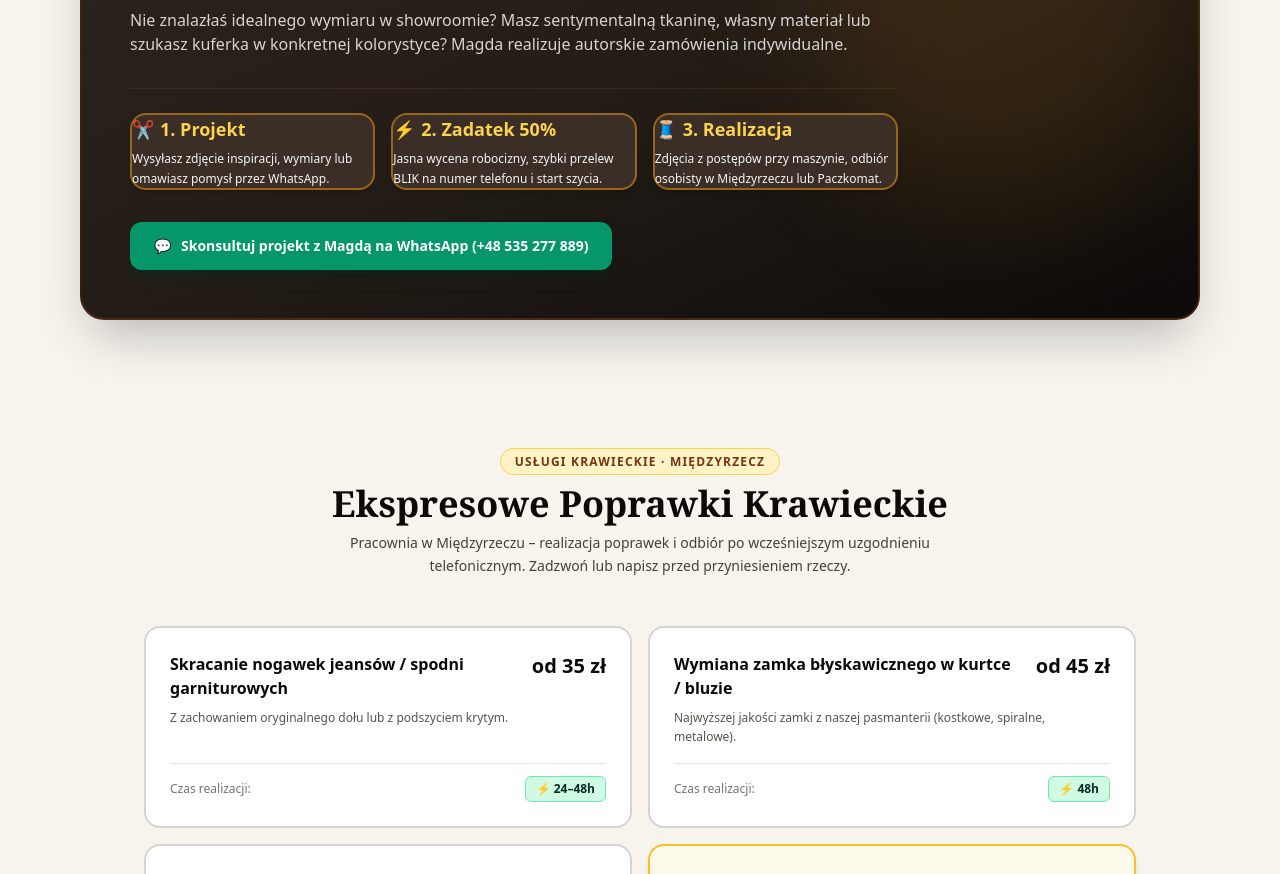
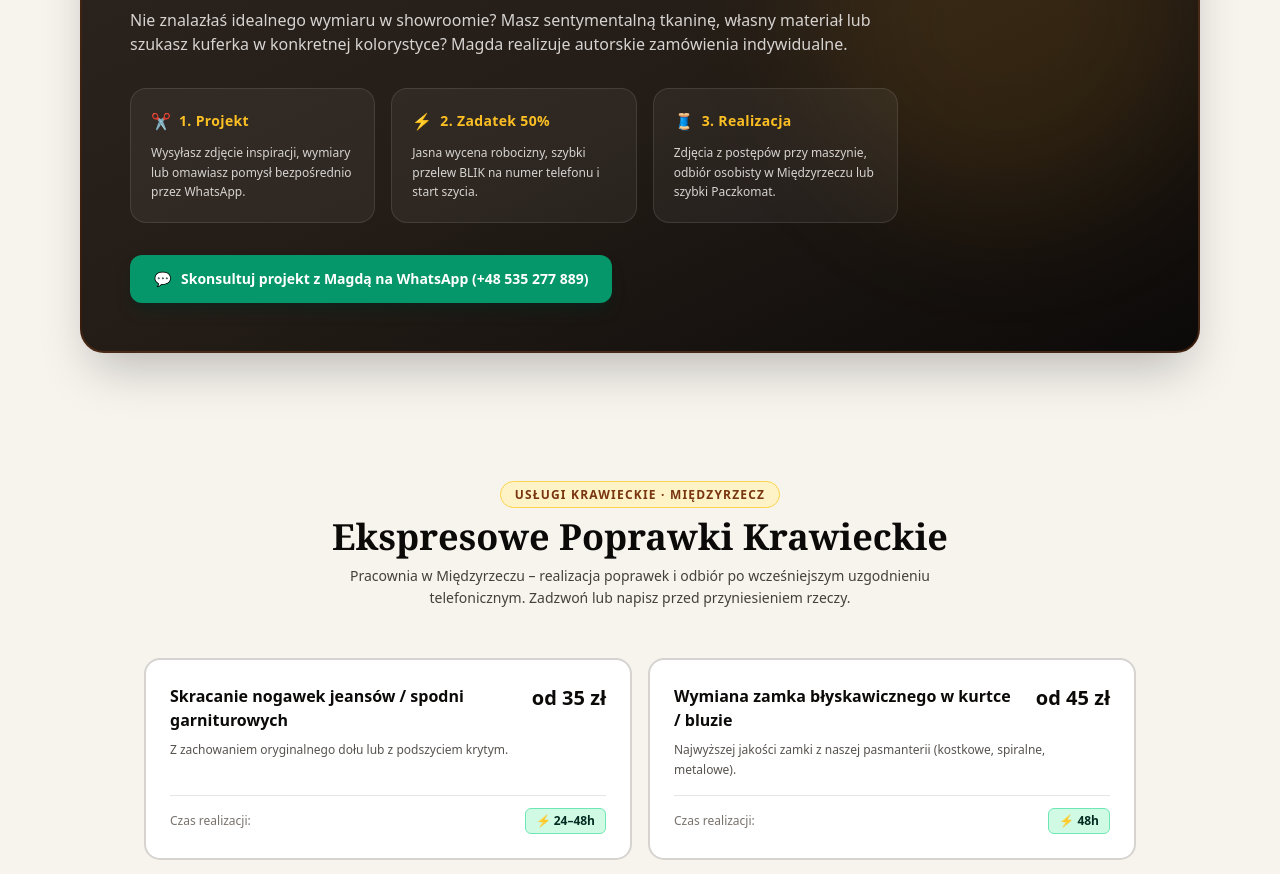
Before and after one commit to atomekb73-arch/czepirkowo, a Next.js app: page / in a window 1280 px wide. Shown: the part 1937-2811 px from the top of the page. Built offline with nearby package versions, Linux system fonts and the light colour scheme; no server answers; the database is empty.

Commit message:
Poprawa proporcji, paddingu i interlinii w sekcji 3 krokow szycia na miare

```diff
--- a/src/app/page.tsx
+++ b/src/app/page.tsx
@@ -265,32 +265,44 @@ export default function HomePage() {
               Nie znalazłaś idealnego wymiaru w showroomie? Masz sentymentalną tkaninę, własny materiał lub szukasz kuferka w konkretnej kolorystyce? Magda realizuje autorskie zamówienia indywidualne.
             </p>
 
-            {/* Trzy proste kroki rzemieślnicze - wysoki kontrast i czytelność */}
-            <div className="grid grid-cols-1 sm:grid-cols-3 gap-4 mt-8 pt-6 border-t border-amber-900/40">
-              <div className="bg-[#3A2E26] p-4.5 rounded-2xl border-2 border-amber-500/50 shadow-md">
-                <span className="text-amber-300 font-black text-base sm:text-lg flex items-center gap-1.5">
-                  <span>✂️</span> 1. Projekt
-                </span>
-                <p className="text-xs text-stone-100 font-medium mt-1.5 leading-relaxed">
-                  Wysyłasz zdjęcie inspiracji, wymiary lub omawiasz pomysł przez WhatsApp.
+            {/* KONTENER 3 KROKÓW */}
+            <div className="grid grid-cols-1 md:grid-cols-3 gap-4 my-8">
+              {/* KROK 1 */}
+              <div className="bg-white/5 border border-white/10 rounded-2xl p-5 flex flex-col justify-start backdrop-blur-xs">
+                <div className="flex items-center gap-2 mb-2.5">
+                  <span className="text-base">✂️</span>
+                  <h4 className="font-semibold text-amber-400 text-sm tracking-wide">
+                    1. Projekt
+                  </h4>
+                </div>
+                <p className="text-stone-300 text-xs leading-relaxed">
+                  Wysyłasz zdjęcie inspiracji, wymiary lub omawiasz pomysł bezpośrednio przez WhatsApp.
                 </p>
               </div>
 
-              <div className="bg-[#3A2E26] p-4.5 rounded-2xl border-2 border-amber-500/50 shadow-md">
-                <span className="text-amber-300 font-black text-base sm:text-lg flex items-center gap-1.5">
-                  <span>⚡</span> 2. Zadatek 50%
-                </span>
-                <p className="text-xs text-stone-100 font-medium mt-1.5 leading-relaxed">
+              {/* KROK 2 */}
+              <div className="bg-white/5 border border-white/10 rounded-2xl p-5 flex flex-col justify-start backdrop-blur-xs">
+                <div className="flex items-center gap-2 mb-2.5">
+                  <span className="text-base">⚡</span>
+                  <h4 className="font-semibold text-amber-400 text-sm tracking-wide">
+                    2. Zadatek 50%
+                  </h4>
+                </div>
+                <p className="text-stone-300 text-xs leading-relaxed">
                   Jasna wycena robocizny, szybki przelew BLIK na numer telefonu i start szycia.
                 </p>
               </div>
 
-              <div className="bg-[#3A2E26] p-4.5 rounded-2xl border-2 border-amber-500/50 shadow-md">
-                <span className="text-amber-300 font-black text-base sm:text-lg flex items-center gap-1.5">
-                  <span>🧵</span> 3. Realizacja
-                </span>
-                <p className="text-xs text-stone-100 font-medium mt-1.5 leading-relaxed">
-                  Zdjęcia z postępów przy maszynie, odbiór osobisty w Międzyrzeczu lub Paczkomat.
+              {/* KROK 3 */}
+              <div className="bg-white/5 border border-white/10 rounded-2xl p-5 flex flex-col justify-start backdrop-blur-xs">
+                <div className="flex items-center gap-2 mb-2.5">
+                  <span className="text-base">🧵</span>
+                  <h4 className="font-semibold text-amber-400 text-sm tracking-wide">
+                    3. Realizacja
+                  </h4>
+                </div>
+                <p className="text-stone-300 text-xs leading-relaxed">
+                  Zdjęcia z postępów przy maszynie, odbiór osobisty w Międzyrzeczu lub szybki Paczkomat.
                 </p>
               </div>
             </div>
```
